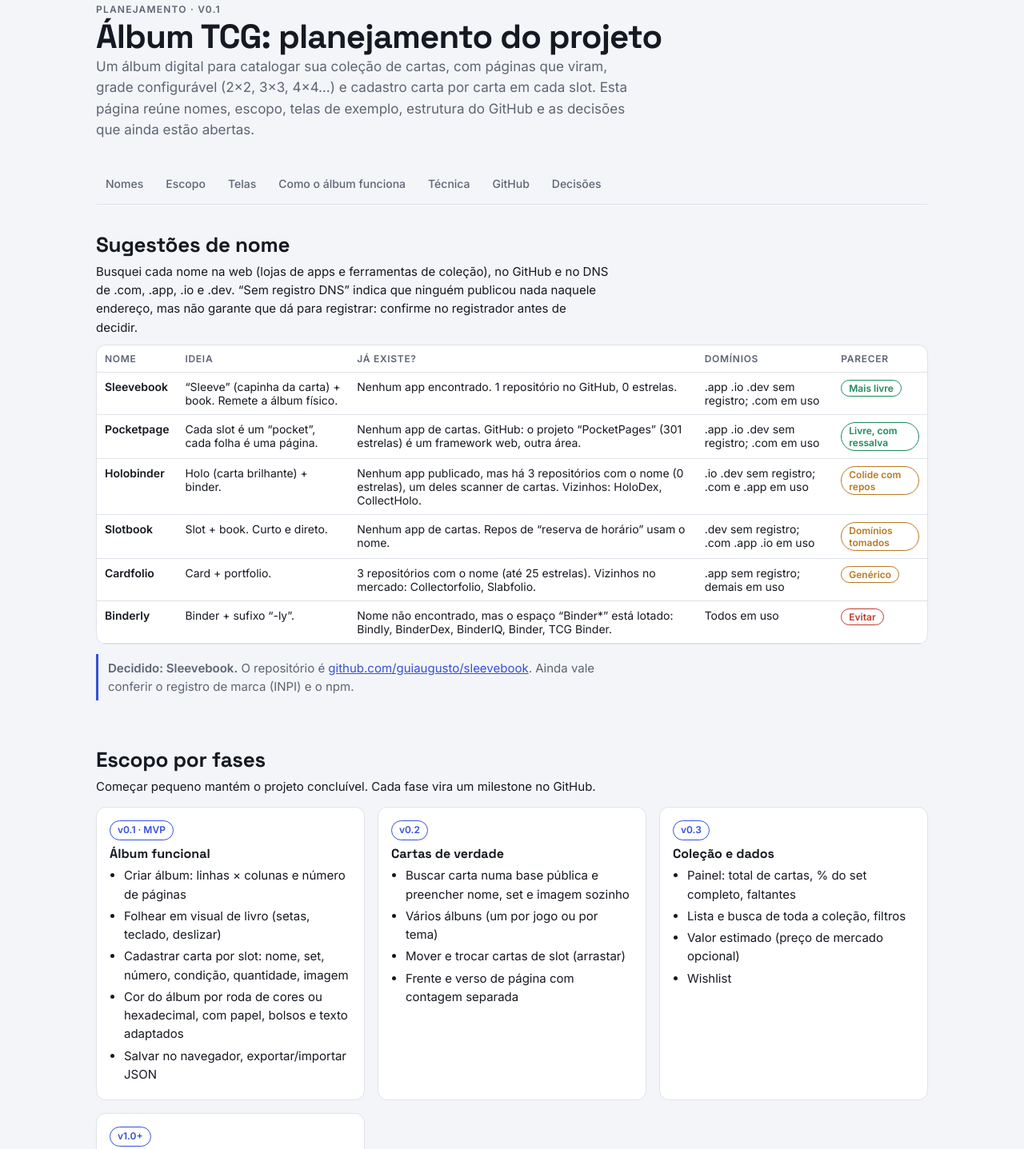
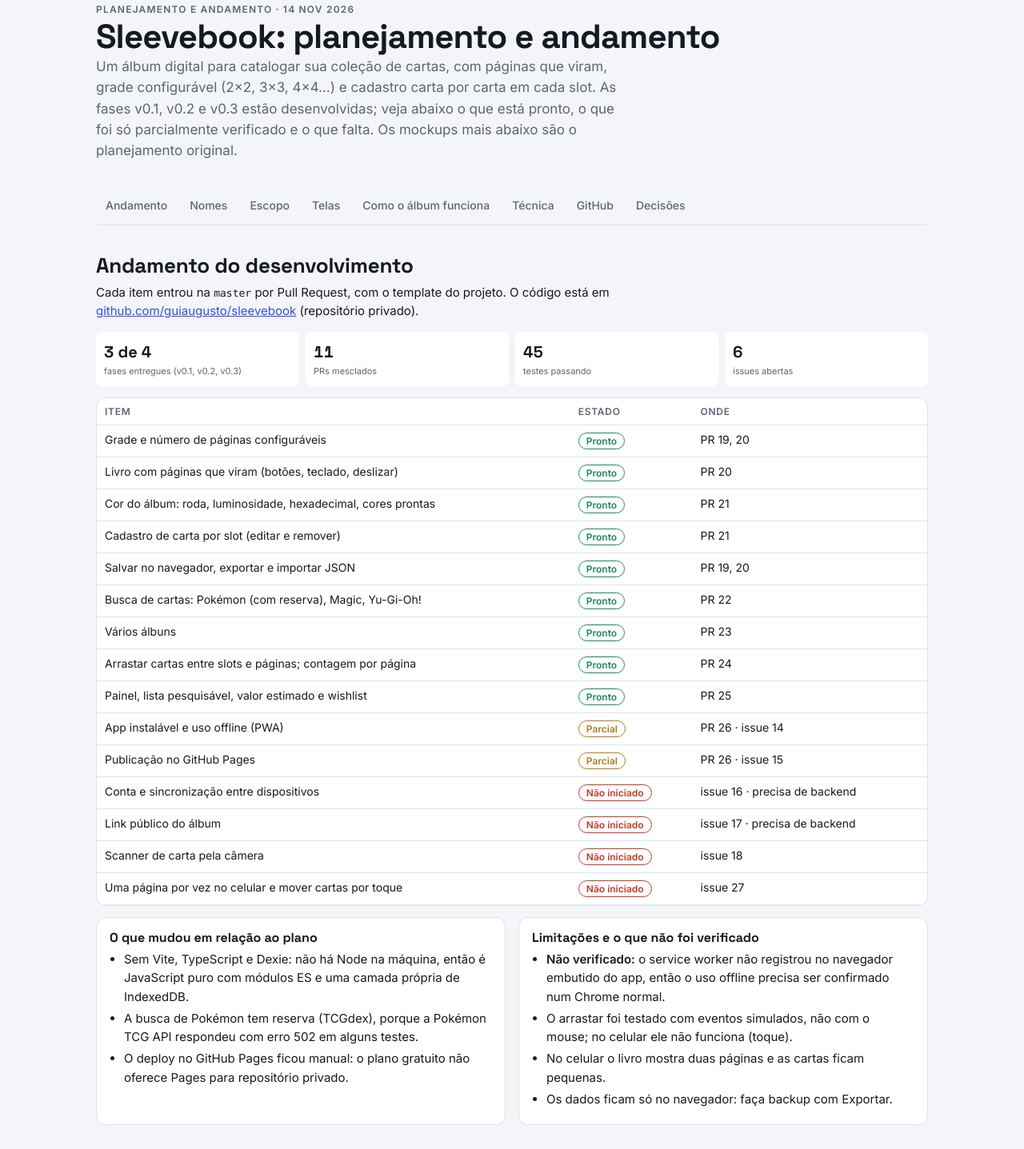
Before and after one commit to guiaugusto/sleevebook, a plain HTML site: page docs/mockups/planejamento.html in a window 1280 px wide. Shown: the part 37-1474 px from the top of the page at 80% size. Drawn offline with Linux system fonts and the light colour scheme.

Commit message:
docs: add development status to the planning page (#30)

```diff
--- a/docs/mockups/planejamento.html
+++ b/docs/mockups/planejamento.html
@@ -110,15 +110,56 @@ footer{padding-block:40px;color:var(--muted);font-size:13px}
 
 <div class="wrap">
 <header class="top">
-  <div class="eyebrow">Planejamento · v0.1</div>
-  <h1>Álbum TCG: planejamento do projeto</h1>
-  <p class="lead">Um álbum digital para catalogar sua coleção de cartas, com páginas que viram, grade configurável (2×2, 3×3, 4×4…) e cadastro carta por carta em cada slot. Esta página reúne nomes, escopo, telas de exemplo, estrutura do GitHub e as decisões que ainda estão abertas.</p>
+  <div class="eyebrow">Planejamento e andamento · 14 nov 2026</div>
+  <h1>Sleevebook: planejamento e andamento</h1>
+  <p class="lead">Um álbum digital para catalogar sua coleção de cartas, com páginas que viram, grade configurável (2×2, 3×3, 4×4…) e cadastro carta por carta em cada slot. As fases v0.1, v0.2 e v0.3 estão desenvolvidas; veja abaixo o que está pronto, o que foi só parcialmente verificado e o que falta. Os mockups mais abaixo são o planejamento original.</p>
 </header>
 
 <nav class="tabs" aria-label="Seções">
-  <a href="#nomes">Nomes</a><a href="#escopo">Escopo</a><a href="#telas">Telas</a><a href="#visual">Como o álbum funciona</a>
+  <a href="#andamento">Andamento</a><a href="#nomes">Nomes</a><a href="#escopo">Escopo</a><a href="#telas">Telas</a><a href="#visual">Como o álbum funciona</a>
   <a href="#tecnica">Técnica</a><a href="#github">GitHub</a><a href="#decisoes">Decisões</a>
 </nav>
+
+<!-- ============ ANDAMENTO ============ -->
+<section id="andamento">
+  <h2>Andamento do desenvolvimento</h2>
+  <p>Cada item entrou na <code>master</code> por Pull Request, com o template do projeto. O código está em <a href="https://github.com/guiaugusto/sleevebook" style="color:var(--accent)">github.com/guiaugusto/sleevebook</a> (repositório privado).</p>
+  <div class="stats" style="margin-top:14px">
+    <div class="stat"><b>3 de 4</b><span>fases entregues (v0.1, v0.2, v0.3)</span></div>
+    <div class="stat"><b>11</b><span>PRs mesclados</span></div>
+    <div class="stat"><b>45</b><span>testes passando</span></div>
+    <div class="stat"><b>6</b><span>issues abertas</span></div>
+  </div>
+  <div class="scroll" style="margin-top:14px"><table>
+    <thead><tr><th>Item</th><th>Estado</th><th>Onde</th></tr></thead><tbody>
+    <tr><td>Grade e número de páginas configuráveis</td><td><span class="pill good">Pronto</span></td><td>PR 19, 20</td></tr>
+    <tr><td>Livro com páginas que viram (botões, teclado, deslizar)</td><td><span class="pill good">Pronto</span></td><td>PR 20</td></tr>
+    <tr><td>Cor do álbum: roda, luminosidade, hexadecimal, cores prontas</td><td><span class="pill good">Pronto</span></td><td>PR 21</td></tr>
+    <tr><td>Cadastro de carta por slot (editar e remover)</td><td><span class="pill good">Pronto</span></td><td>PR 21</td></tr>
+    <tr><td>Salvar no navegador, exportar e importar JSON</td><td><span class="pill good">Pronto</span></td><td>PR 19, 20</td></tr>
+    <tr><td>Busca de cartas: Pokémon (com reserva), Magic, Yu-Gi-Oh!</td><td><span class="pill good">Pronto</span></td><td>PR 22</td></tr>
+    <tr><td>Vários álbuns</td><td><span class="pill good">Pronto</span></td><td>PR 23</td></tr>
+    <tr><td>Arrastar cartas entre slots e páginas; contagem por página</td><td><span class="pill good">Pronto</span></td><td>PR 24</td></tr>
+    <tr><td>Painel, lista pesquisável, valor estimado e wishlist</td><td><span class="pill good">Pronto</span></td><td>PR 25</td></tr>
+    <tr><td>App instalável e uso offline (PWA)</td><td><span class="pill warn">Parcial</span></td><td>PR 26 · issue 14</td></tr>
+    <tr><td>Publicação no GitHub Pages</td><td><span class="pill warn">Parcial</span></td><td>PR 26 · issue 15</td></tr>
+    <tr><td>Conta e sincronização entre dispositivos</td><td><span class="pill bad">Não iniciado</span></td><td>issue 16 · precisa de backend</td></tr>
+    <tr><td>Link público do álbum</td><td><span class="pill bad">Não iniciado</span></td><td>issue 17 · precisa de backend</td></tr>
+    <tr><td>Scanner de carta pela câmera</td><td><span class="pill bad">Não iniciado</span></td><td>issue 18</td></tr>
+    <tr><td>Uma página por vez no celular e mover cartas por toque</td><td><span class="pill bad">Não iniciado</span></td><td>issue 27</td></tr>
+    </tbody></table></div>
+  <div class="grid2">
+    <div class="card"><h3>O que mudou em relação ao plano</h3>
+      <ul class="clean"><li>Sem Vite, TypeScript e Dexie: não há Node na máquina, então é JavaScript puro com módulos ES e uma camada própria de IndexedDB.</li>
+      <li>A busca de Pokémon tem reserva (TCGdex), porque a Pokémon TCG API respondeu com erro 502 em alguns testes.</li>
+      <li>O deploy no GitHub Pages ficou manual: o plano gratuito não oferece Pages para repositório privado.</li></ul></div>
+    <div class="card"><h3>Limitações e o que não foi verificado</h3>
+      <ul class="clean"><li><b>Não verificado:</b> o service worker não registrou no navegador embutido do app, então o uso offline precisa ser confirmado num Chrome normal.</li>
+      <li>O arrastar foi testado com eventos simulados, não com o mouse; no celular ele não funciona (toque).</li>
+      <li>No celular o livro mostra duas páginas e as cartas ficam pequenas.</li>
+      <li>Os dados ficam só no navegador: faça backup com Exportar.</li></ul></div>
+  </div>
+</section>
 
 <!-- ============ NOMES ============ -->
 <section id="nomes">
@@ -299,7 +340,7 @@ Wishlist{ id, cardRef, priority }</pre>
   <div class="dec" id="dec"></div>
 </section>
 
-<footer>Planejamento v0.1 · tamanhos de carta no padrão 63×88 mm · nada aqui foi publicado no GitHub ainda.</footer>
+<footer>Sleevebook · atualizado em 14 nov 2026 · tamanhos de carta no padrão 63×88 mm · detalhes em docs/PLANEJAMENTO.md no repositório.</footer>
 </div>
 
 <script>
```
